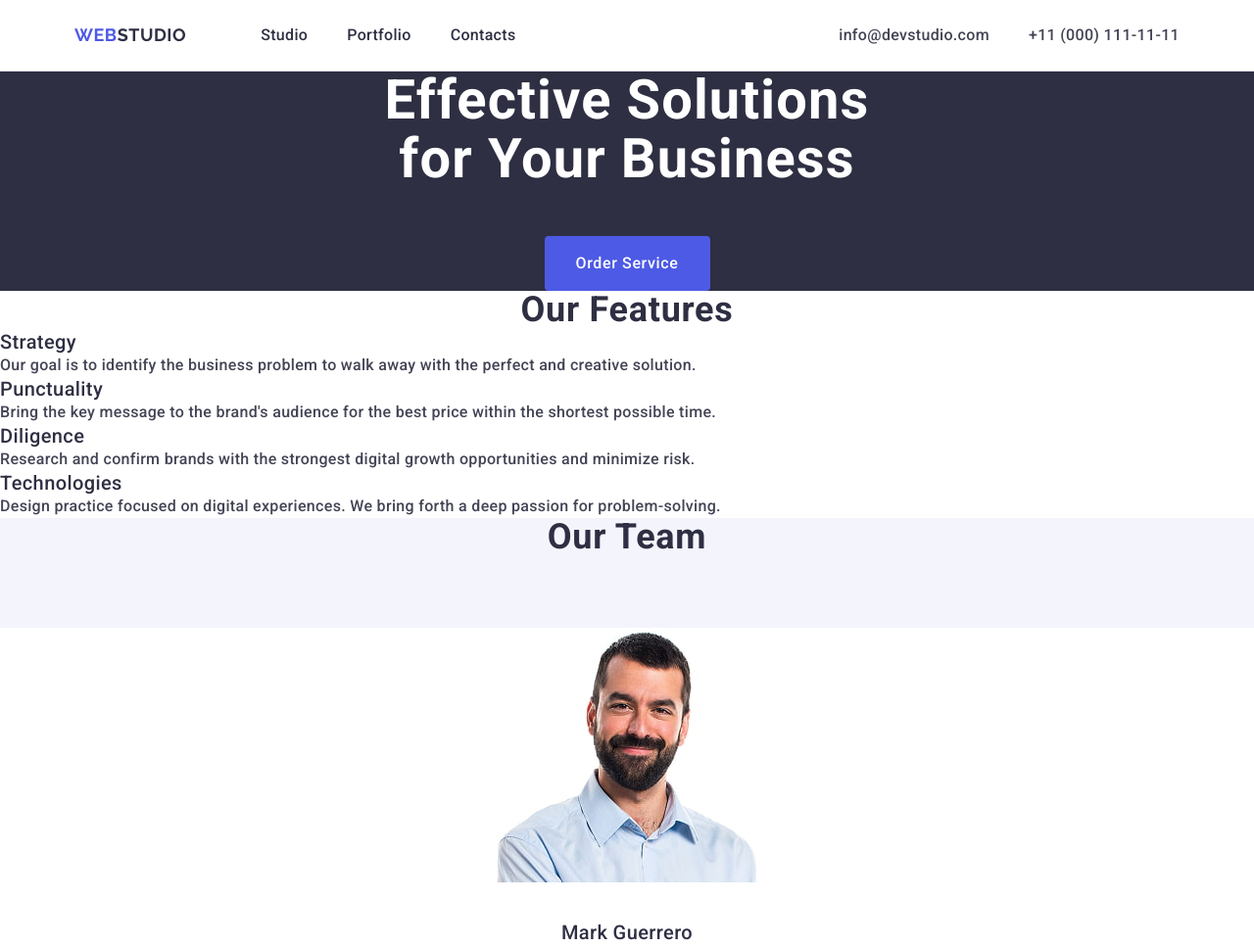
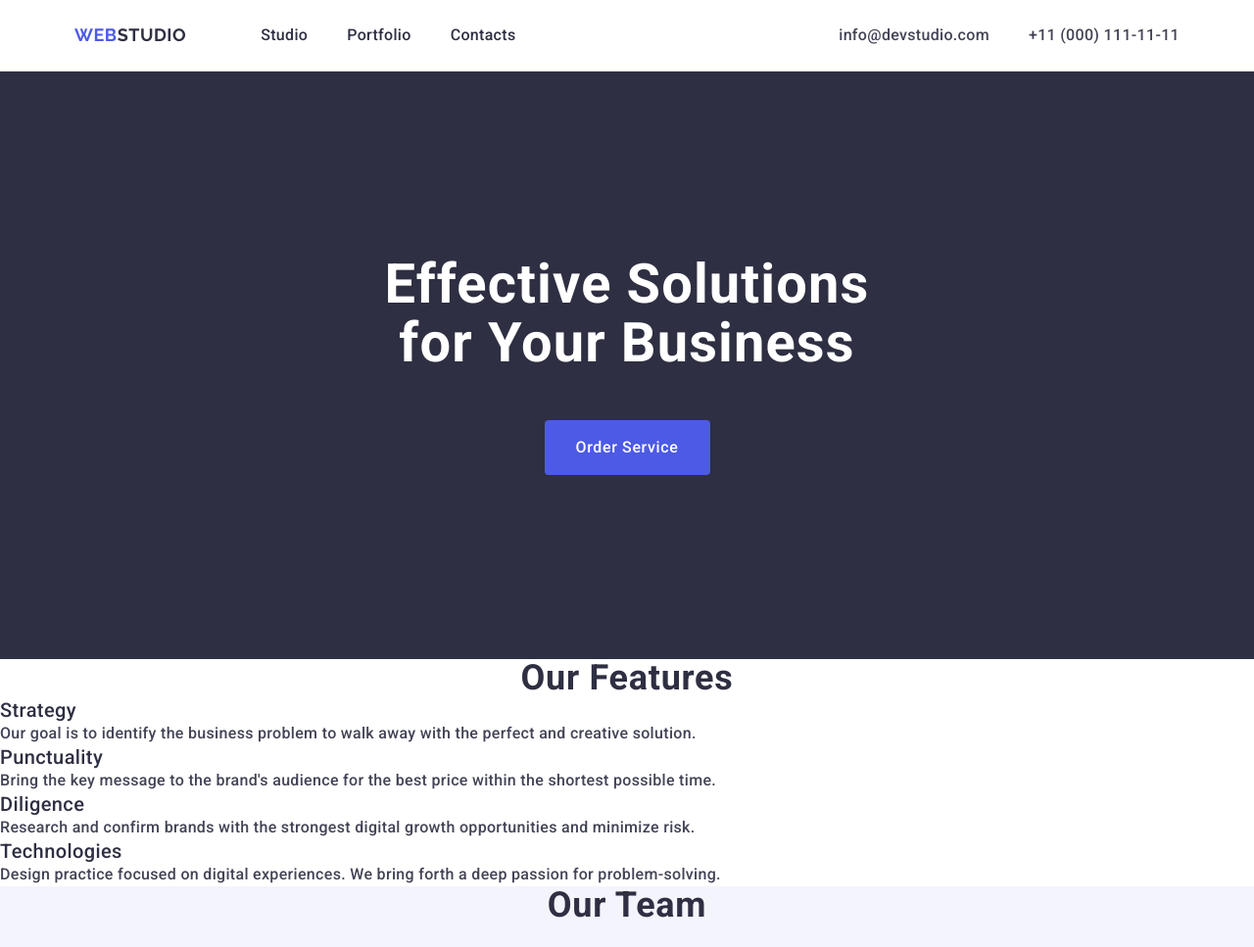
Before and after one commit to nataliaporyvay/goit-markup-hw-03, a plain HTML site: page index.html in a window 1280 px wide. Shown: the top 967 px of the page at 98% size. Drawn offline with nearby package versions, Linux system fonts and the light colour scheme.

Commit message:
Update styles.css

```diff
--- a/css/styles.css
+++ b/css/styles.css
@@ -118,6 +118,10 @@ h1, h2, h3, h4, h5, h6, p{
     background-color: #2e2f42;
     color: #ffffff;
     text-align: center;
+            padding-top: 188px;
+            padding-bottom: 188px;
+            padding-left: 0;
+            padding-right: 0;
 }
 
 .hero-title {
```
